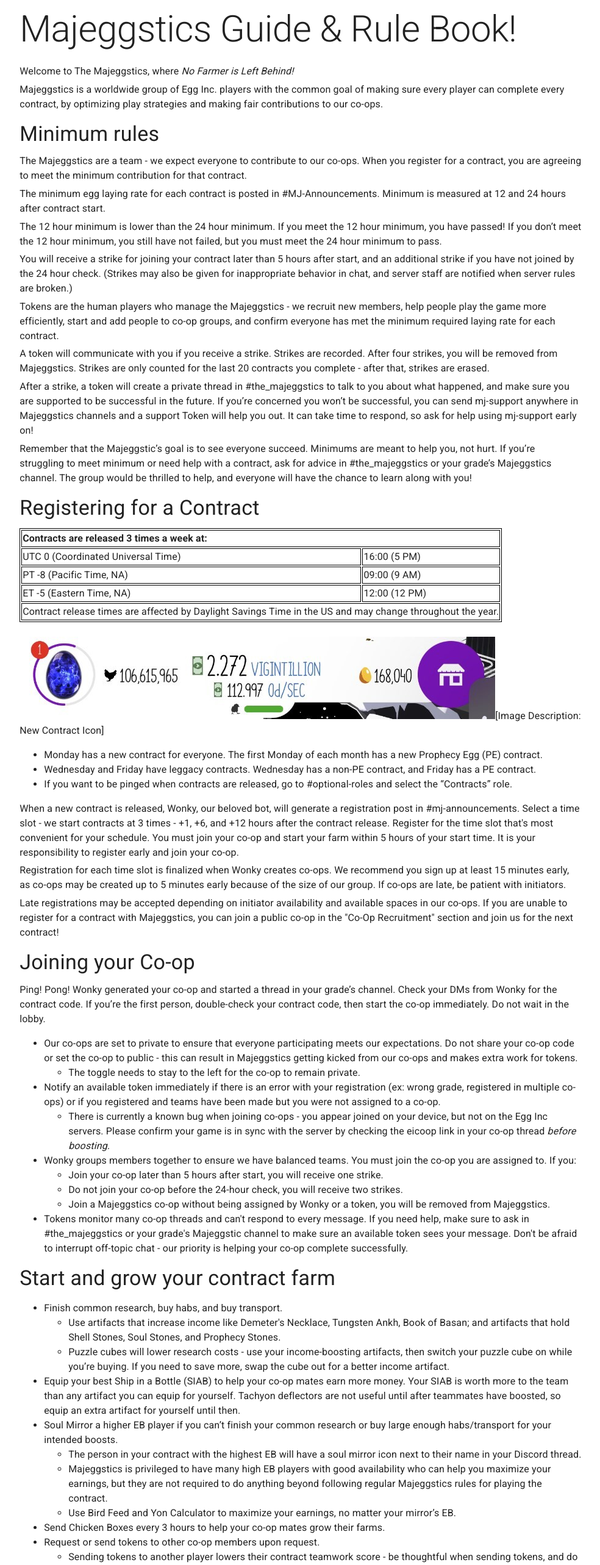
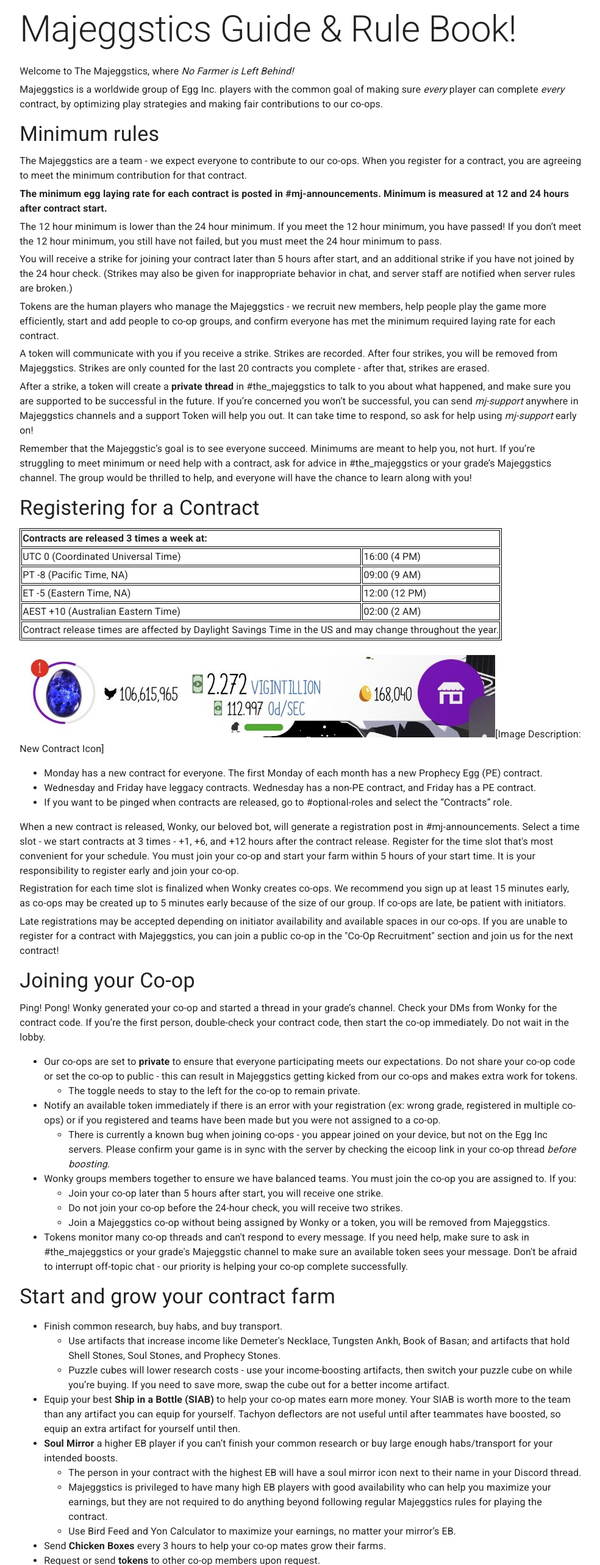
Before and after one commit to Majeggstics/majeggstics.com, a React (Vite) app: page /guide in a window 1280 px wide. Shown: the part 20-2586 px from the top of the page at 61% size, without its empty margins (83-1067 px from the left). Built offline with nearby package versions, Linux system fonts and the light colour scheme; a web font is replaced by a local one.

Commit message:
Guide page is completed. Added material UI icons npm package.

```diff
--- a/package.json
+++ b/package.json
@@ -13,6 +13,7 @@
     "@emotion/react": "^11.11.1",
     "@emotion/styled": "^11.11.0",
     "@fontsource/roboto": "^5.0.8",
+    "@mui/icons-material": "^5.15.0",
     "@mui/material": "^5.15.0",
     "react": "^18.2.0",
     "react-dom": "^18.2.0",
--- a/src/guide.jsx
+++ b/src/guide.jsx
@@ -15,7 +15,7 @@
         </Typography>
         <Typography variant="body1" gutterBottom>Welcome to The Majeggstics, where <em>No Farmer is Left Behind!</em></Typography>
         <Typography variant="body1" gutterBottom>
-          Majeggstics is a worldwide group of Egg Inc. players with the common goal of making sure every player can complete every contract, by optimizing play strategies and making fair contributions to our co-ops.
+          Majeggstics is a worldwide group of Egg Inc. players with the common goal of making sure <em>every</em> player can complete <em>every</em> contract, by optimizing play strategies and making fair contributions to our co-ops.
         </Typography>
       </section>
       <section>
@@ -24,7 +24,7 @@
           The Majeggstics are a team - we expect everyone to contribute to our co-ops. When you register for a contract, you are agreeing to meet the minimum contribution for that contract.
         </Typography>
         <Typography variant="body1" gutterBottom>
-          The minimum egg laying rate for each contract is posted in #MJ-Announcements. Minimum is measured at 12 and 24 hours after contract start.
+          <b>The minimum egg laying rate for each contract is posted in #mj-announcements. Minimum is measured at 12 and 24 hours after contract start.</b>
         </Typography>
         <Typography variant="body1" gutterBottom>
           The 12 hour minimum is lower than the 24 hour minimum. If you meet the 12 hour minimum, you have passed! If you don’t meet the 12 hour minimum, you still have not failed, but you must meet the 24 hour minimum to pass.
@@ -39,7 +39,7 @@
           A token will communicate with you if you receive a strike. Strikes are recorded. After four strikes, you will be removed from Majeggstics. Strikes are only counted for the last 20 contracts you complete - after that, strikes are erased.
         </Typography>
         <Typography variant="body1" gutterBottom>
-          After a strike, a token will create a private thread in #the_majeggstics to talk to you about what happened, and make sure you are supported to be successful in the future. If you’re concerned you won’t be successful, you can send mj-support anywhere in Majeggstics channels and a support Token will help you out. It can take time to respond, so ask for help using mj-support early on!
+          After a strike, a token will create a <b>private thread</b> in #the_majeggstics to talk to you about what happened, and make sure you are supported to be successful in the future. If you’re concerned you won’t be successful, you can send <em>mj-support</em> anywhere in Majeggstics channels and a support Token will help you out. It can take time to respond, so ask for help using <em>mj-support</em> early on!
         </Typography>
         <Typography variant="body1" gutterBottom>
           Remember that the Majeggstic’s goal is to see everyone succeed. Minimums are meant to help you, not hurt. If you’re struggling to meet minimum or need help with a contract, ask for advice in #the_majeggstics or your grade’s Majeggstics channel. The group would be thrilled to help, and everyone will have the chance to learn along with you!
@@ -59,7 +59,7 @@
             <tr>
               <td>UTC 0 (Coordinated Universal Time)
               </td>
-              <td>16:00 (5 PM)</td>
+              <td>16:00 (4 PM)</td>
             </tr>
             <tr>
               <td>PT -8 (Pacific Time, NA)
@@ -71,6 +71,12 @@
               <td>ET -5 (Eastern Time, NA)
               </td>
               <td>12:00 (12 PM)
+              </td>
+            </tr>
+            <tr>
+              <td>AEST +10 (Australian Eastern Time)
+              </td>
+              <td>02:00 (2 AM)
               </td>
             </tr>
             <tr>
@@ -108,7 +114,7 @@
         <Typography variant="body1" gutterBottom>Ping! Pong! Wonky generated your co-op and started a thread in your grade’s channel. Check your DMs from Wonky for the contract code. If you’re the first person, double-check your contract code, then start the co-op immediately. Do not wait in the lobby.</Typography>
 
         <ul>
-          <li>Our co-ops are set to private to ensure that everyone participating meets our expectations. Do not share your co-op code or set the co-op to public - this can result in Majeggstics getting kicked from our co-ops and makes extra work for tokens.
+          <li>Our co-ops are set to <b>private</b> to ensure that everyone participating meets our expectations. Do not share your co-op code or set the co-op to public - this can result in Majeggstics getting kicked from our co-ops and makes extra work for tokens.
             <ul>
               <li>
                 The toggle needs to stay to the left for the co-op to remain private.
@@ -148,9 +154,9 @@
               <li>Puzzle cubes will lower research costs - use your income-boosting artifacts, then switch your puzzle cube on while you’re buying. If you need to save more, swap the cube out for a better income artifact.</li></ul>
           </li>
 
-          <li>Equip your best Ship in a Bottle (SIAB) to help your co-op mates earn more money. Your SIAB is worth more to the team than any artifact you can equip for yourself. Tachyon deflectors are not useful until after teammates have boosted, so equip an extra artifact for yourself until then.</li>
+          <li>Equip your best <b>Ship in a Bottle (SIAB)</b> to help your co-op mates earn more money. Your SIAB is worth more to the team than any artifact you can equip for yourself. Tachyon deflectors are not useful until after teammates have boosted, so equip an extra artifact for yourself until then.</li>
 
-          <li>Soul Mirror a higher EB player if you can’t finish your common research or buy large enough habs/transport for your intended boosts.
+          <li><b>Soul Mirror</b> a higher EB player if you can’t finish your common research or buy large enough habs/transport for your intended boosts.
             <ul>
               <li>
                 The person in your contract with the highest EB will have a soul mirror icon next to their name in your Discord thread.
@@ -162,10 +168,10 @@
               <li>Use Bird Feed and Yon Calculator to maximize your earnings, no matter your mirror’s EB.</li>
             </ul>
           </li>
-          <li>Send Chicken Boxes every 3 hours to help your co-op mates grow their farms.
+          <li>Send <b>Chicken Boxes</b> every 3 hours to help your co-op mates grow their farms.
           </li>
           <li>
-            Request or send tokens to other co-op members upon request.
+            Request or send <b>tokens</b> to other co-op members upon request.
           </li>
           <ul>
             <li>
@@ -203,19 +209,19 @@
         </Typography>
         <ul>
           <li>
-            Use GomCalc, Forks’ Egg Inc Tools, and Hashtru’s Contract Boost Calculator to help determine the best boost combination for your goals - these will vary widely depending on the contract, number of players in your group, your EB, and artifacts.
+            Use <a href='https://docs.google.com/spreadsheets/d/1qeqmgsn3Bsqbs2AfQ6kLZcNpsELEyiIrfo95IBKXWBg/edit#gid=36558563' target='_blank' rel="noreferrer"> GomCalc ↗</a>, <a href='https://saladfork.github.io/egg-inc-tools/' target='_blank' rel="noreferrer">SaladForks’ Egg Inc Tools ↗</a>, and <a href='https://hashtru.netlify.app/contractboost/' target='_blank' rel="noreferrer">Hashtru’s Contract Boost Calculator ↗</a> to help determine the best boost combination for your goals - these will vary widely depending on the contract, number of players in your group, your EB, and artifacts.
             <ul>
-              <li>Most players can use a Legendary Tachyon Prism & Epic Boost Beacon to completely fill habs. </li>
-              <li>Players with Tier 4 Artifacts can often use two Epic Tachyon Prisms (together or separately) to fill habs over 50%. </li>
+              <li>Most players can use a <b>Legendary Tachyon Prism & Epic Boost Beacon</b> to completely fill habs. </li>
+              <li>Players with Tier 4 Artifacts can often use <b>two Epic Tachyon Prisms</b> (together or separately) to fill habs over 50%. </li>
               <li>Advanced artifact players with powerful dilithium and life sets can often hablock with a single Epic Tachyon and a few chicken runs post-boost. A powerful tachyon artifact set can result in shipping locking. </li>
               <li>Consider the number of people in your contract and the impact deflectors will have on your laying rate - choose more GE efficient boosts in larger co-ops.</li>
             </ul>
           </li>
           <li>
-            Before boosting, equip artifacts with dilithium stones to increase your boost time.
+            Before boosting, equip artifacts with <b>dilithium stones</b> to increase your boost time.
           </li>
           <li>
-            Immediately after starting your boosts, switch to your best monocle, chalice, and artifacts with life stones. Leave the farm to take advantage of the Internal Hatchery Calm Epic Research. If needed, equip a gusset to increase hab space.
+            Immediately after starting your boosts, switch to your <b>best monocle, chalice, and artifacts with life stones</b>. Leave the farm to take advantage of the Internal Hatchery Calm Epic Research. If needed, equip a <b>gusset</b> to increase hab space.
           </li>
         </ul>
       </section>
@@ -225,16 +231,16 @@
         </Typography>
         <ul>
           <li>
-            Tachyon Deflectors boost your co-op mates' laying rates - since Majeggstics aim for equal contributions, a deflector will benefit your co-op overall more than any artifact that only works on your individual farm.
+            <b>Tachyon Deflectors</b> boost your co-op mates' laying rates - since Majeggstics aim for equal contributions, a deflector will benefit your co-op overall more than any artifact that only works on your individual farm.
           </li>
           <li>
-            Metronome and artifacts with tachyon stones boost egg laying rate.
+            <b>Metronome</b> and artifacts with <b>tachyon stones</b> boost egg laying rate.
           </li>
           <li>
-            Compass and artifacts with quantum stones increase shipping rate.
+            <b>Compass</b> and artifacts with <b>quantum stones</b> increase shipping rate.
           </li>
           <li>
-            Check in regularly and don’t let your chickens fall asleep!
+            <b>Check in regularly</b> and don’t let your chickens fall asleep!
             <ul>
               <li>
                 The game does not update automatically. You must open your co-op farm and sync with the server for us to see your earnings before minimums are checked. Please check-in 15 minutes before your minimum check and confirm your lay rate using the eicoop link in your thread to avoid getting a strike.
@@ -242,7 +248,7 @@
             </ul>
           </li>
           <li>
-            Contact a token:
+            <b>Contact a token:</b>
             <ul>
               <li>
                 If you see glitching in your group. Glitching is not allowed in Majeggstics co-ops.
@@ -269,13 +275,13 @@
           We’re here to help you be successful with contracts, but we understand that sometimes you need a break.
         </Typography>
         <ul>
-          <li>Not registering - you can skip registering for contracts with us whenever you like with no penalties.
+          <li><b>Not registering</b> - you can skip registering for contracts with us whenever you like with no penalties.
           </li>
           <li>
-            Leaving the group - if you’re not enjoying being a Majeggstic, want to join another Wonky group, or are retiring from the game, ping our Member Manager and ask to be removed from Majeggstics.
+            <b>Leaving the group</b> - if you’re not enjoying being a Majeggstic, want to join another Wonky group, or are retiring from the game, ping our Member Manager and ask to be removed from Majeggstics.
           </li>
           <li>
-            Staying to socialize - If you quit playing but enjoy the community, you can stay in the group. You don’t have to play Egg Inc, and we enjoy having friends!
+            <b>Staying to socialize</b> - If you quit playing but enjoy the community, you can stay in the group. You don’t have to play Egg Inc, and we enjoy having friends!
           </li>
         </ul>
       </section>
@@ -283,15 +289,15 @@
         <Typography variant="h4" gutterBottom>Code of Conduct</Typography>
         <Typography variant="body1" gutterBottom>Is it a privilege for Majeggstics to have access to private channels and Wonky in the Egg, Inc. server. Because of our special status, we have high expectations for your behavior in our channels and around the server.</Typography>
         <ul>
-          <li>Follow server #rules. Majeggstics members and channels must follow the Egg, Inc. server rules. Violating server rules will lead to removal from Majeggstics and the Egg, Inc. server. </li>
+          <li><b><a href='https://discord.com/channels/455380663013736479/972559672814993418/972560766957924442' target='_blank' rel="noreferrer">Follow server #rules ↗</a>. Majeggstics members and channels must follow the Egg, Inc. server rules. Violating server rules will lead to removal from Majeggstics and the Egg, Inc. server.</b></li>
           <li>Keep chat in Majeggstics kind and appropriate for all, and be a good representative of Majeggstics in public channels. </li>
           <li>Respect Majeggstics tokens when asked to change your behavior. </li>
           <li>Current events and politics can only be discussed in Off-Topic &gt;#current-events. </li>
           <li>Majeggstics is a friendly and caring group of people, but we are limited in the support we can provide. If you need to chat about mental health, check out:
             <ul>
-              <li>7 Cups of Tea: Free 24/7 chat by trained volunteers. </li>
-              <li>Dialectical Behaviour Therapy: Free, anonymous, independent skills and tools to help manage big feelings. </li>
-              <li>Project Lets: Community-support based mental health care, by and for folks with lived experience of mental illness/madness, Disability, trauma, & neurodivergence. </li>
+              <li><a href='https://www.7cups.com/' target='_blank' rel="noreferrer">7 Cups of Tea ↗</a>: Free 24/7 chat by trained volunteers. </li>
+              <li><a href='https://dialecticalbehaviortherapy.com/' target='_blank' rel="noreferrer">Dialectical Behaviour Therapy ↗</a>: Free, anonymous, independent skills and tools to help manage big feelings. </li>
+              <li><a href='https://projectlets.org' target='_blank' rel="noreferrer">Project Lets ↗</a>: Community-support based mental health care, by and for folks with lived experience of mental illness/madness, Disability, trauma, & neurodivergence. </li>
             </ul>
           </li>
           <li>
@@ -339,29 +345,29 @@
       <section>
         <Typography variant="h4" gutterBottom>Useful Links</Typography>
         <ul>
-          <li>Server #Rules</li>
-          <li>Ciria’s Useful Links Pin in #the_majeggstics</li>
-          <li>Ciria’s Amazing Infographics Thread in #the_majeggstics</li>
-          <li>#artichat - Artifacts, crafting XP, ship drops, material farming, sets</li>
-          <li>#tips-and-tricks - Prestige strategies, fuel guides, diamond trophy guide, Royal Physique’s Epic Research calculator</li>
+          <li><a href='https://discord.com/channels/455380663013736479/972559672814993418/972560766957924442' target='_blank' rel="noreferrer">Server #rules ↗</a></li>
+          <li><a href='https://discord.com/chttps://discord.com/channels/455380663013736479/807641608538292254/1121583305410740314hannels/455380663013736479/807641608538292254/1121583305410740314' target='_blank' rel="noreferrer">Ciria’s Useful Links Pin in #the_majeggstics ↗</a></li>
+          <li><a href='https://discord.com/channels/455380663013736479/1121015323005554808' target='_blank' rel="noreferrer">Ciria’s Amazing Infographics Thread in #the_majeggstics ↗</a></li>
+          <li><a href='https://discord.com/channels/455380663013736479/801187025742331996' target='_blank' rel="noreferrer">#artichat ↗</a> - Artifacts, crafting XP, ship drops, material farming, sets</li>
+          <li><a href='https://discord.com/channels/455380663013736479/455385659079917569' target='_blank' rel="noreferrer">#tips-and-tricks ↗</a> - Prestige strategies, fuel guides, diamond trophy guide, Royal Physique’s Epic Research calculator</li>
         </ul>
       </section>
       <section>
         <Typography variant="h4" gutterBottom>Joining Majeggstics</Typography>
         <Typography variant="body1" gutterBottom>Ready to get started?</Typography>
-        <Typography variant="body1" gutterBottom>Open the game and find your EID: Open the ‘9 dots’ menu, touch ‘Help’, then ‘Data Loss Issue’. This will open an email, and you can copy your EID from the subject line. You’ll receive a confirmation DM from Wonky, the bot who helps run our co-ops, and your EID will be deleted from the chat to protect your privacy.</Typography>
+        <Typography variant="body1" gutterBottom>Open the game and find your <b>EID</b>: Open the ‘9 dots’ menu, touch ‘Help’, then ‘Data Loss Issue’. This will open an email, and you can copy your EID from the subject line. You’ll receive a confirmation DM from Wonky, the bot who helps run our co-ops, and your EID will be deleted from the chat to protect your privacy.</Typography>
         <Typography variant="body1" gutterBottom>By sending the /join command, you are agreeing to follow Majeggstics rules. </Typography>
         <Typography variant="body1" gutterBottom>
           <img src={howToJoinTheMajeggstics} alt="How to join the Mageggstics" />
         </Typography>
         <Typography variant="body1" gutterBottom>
-          Welcome to the Majeggstics, we’re happy to have you!
+          <b> Welcome to the Majeggstics, we’re happy to have you!</b>
         </Typography>
         <Typography variant="body1" gutterBottom>
-          If Majeggstics won’t be a good fit for you, DM @megadanger and ask to be removed from the group. Check the staff list in #mj-announcements to find our current member manager.
+          <b>If Majeggstics won’t be a good fit for you, DM @megadanger and ask to be removed from the group. Check the staff list in #mj-announcements to find our current member manager.</b>
         </Typography>
         <Typography variant="body1" gutterBottom>
-          The public “#Co-Op Recruitment” section can help you find co-ops, or you can look for other open groups that may fit your goals and needs better.
+          <b>The public “#Co-Op Recruitment” section can help you find co-ops, or you can look for other open groups that may fit your goals and needs better.</b>
         </Typography>
       </section>
     </main >
```
Also changed, not shown: 1 other file (tests, documents, lock files or other folders).
